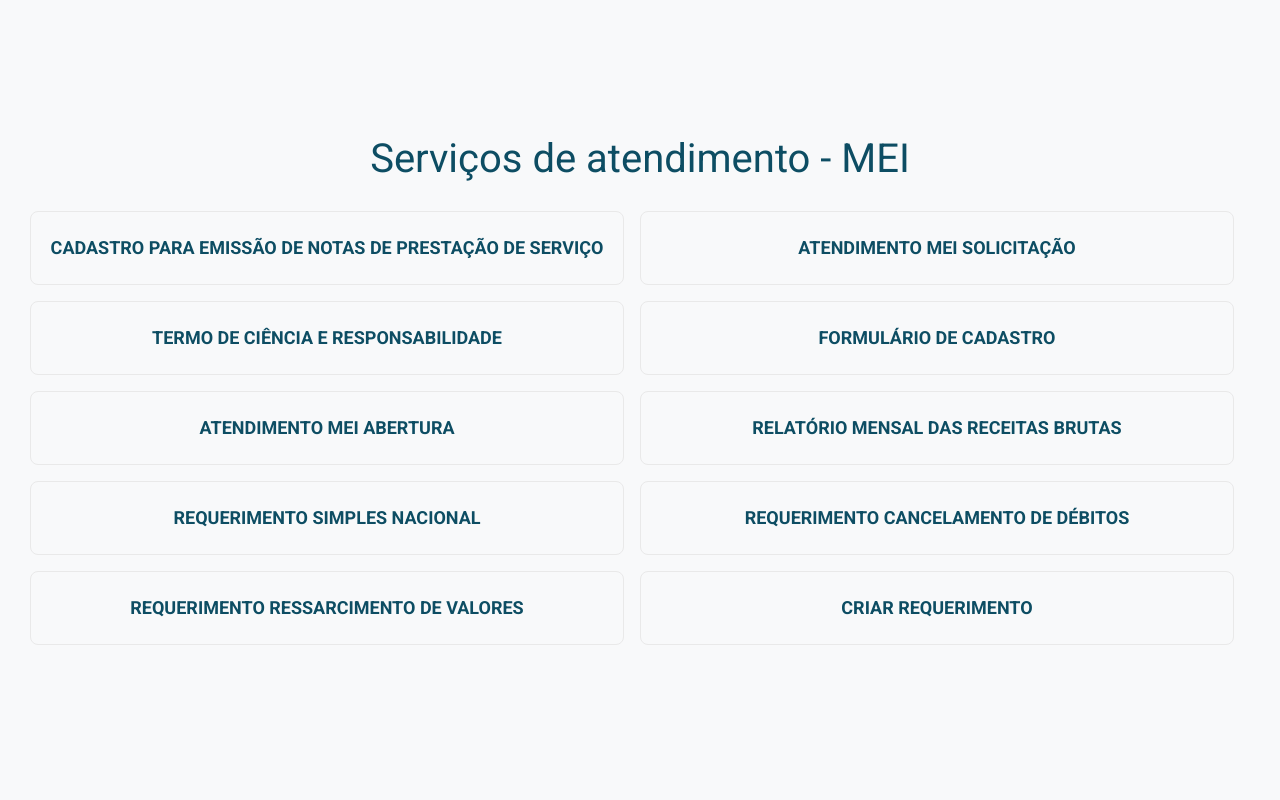
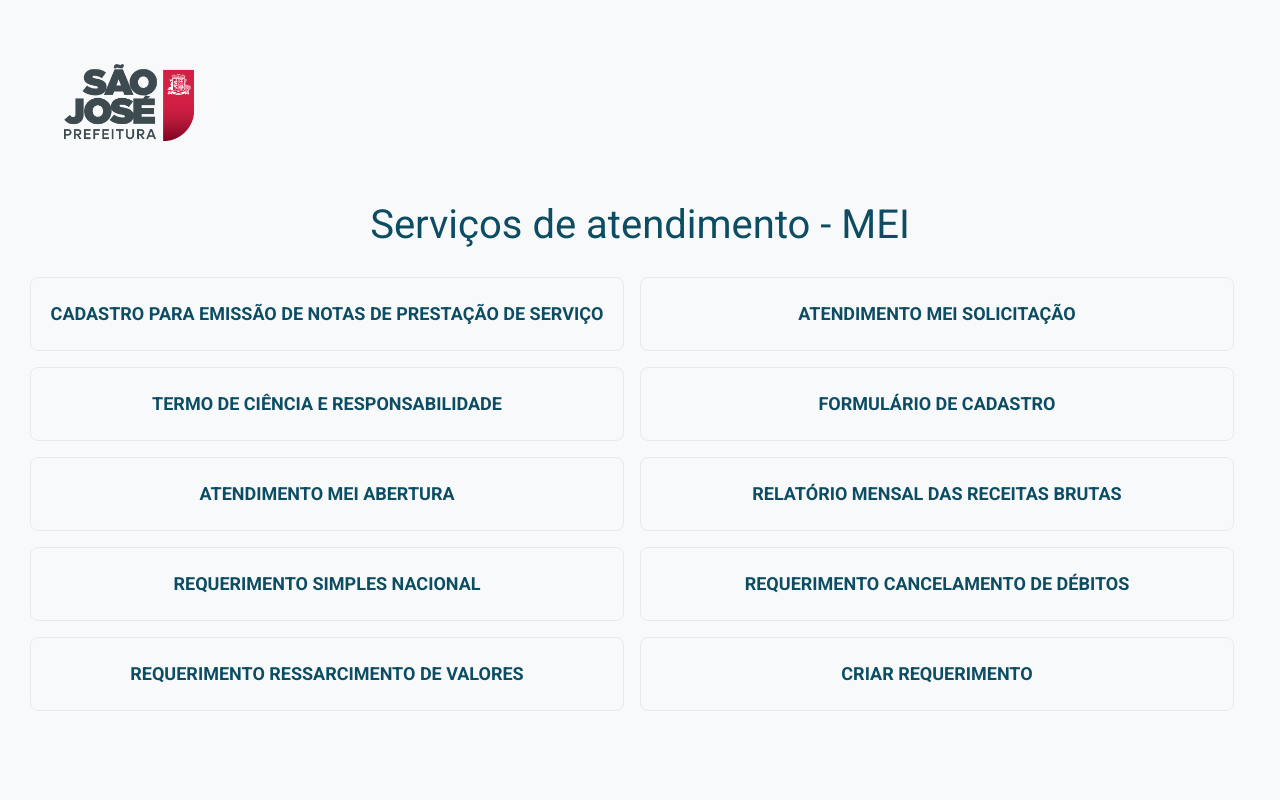
Before and after one commit to lucas14guesser/rework-mei, a React (Vite) app: page / in a window 1280 px wide. Shown: the top 800 px of the page. Built offline with nearby package versions, Linux system fonts and the light colour scheme; what @react-pdf/renderer would draw is missing.

Commit message:
build-v13

```diff
--- a/src/App.jsx
+++ b/src/App.jsx
@@ -1,10 +1,12 @@
-import { AppContainer, AppTitulo, AppLista, AppListaItems, AppListaItem } from "./styles/styles"
+import { AppContainer, AppTitulo, AppLista, AppListaItems, AppListaItem, Logo } from "./styles/styles"
 import { listaServicosColunaEsquerda, listaServicosColunaDireita } from "./services/Functions"
 import { Link } from "react-router-dom"
+import Header from "./components/layout/Header"
 
 function App() {
   return (
     <>
+      <Header />
       <AppTitulo>Serviços de atendimento - MEI</AppTitulo>
 
       <AppContainer>
--- /dev/null
+++ b/src/components/layout/Header.jsx
@@ -0,0 +1,8 @@
+import LogoPrefeitura from '../../assets/logo.png'
+import { Logo } from '../../styles/styles'
+
+function Header() {
+    return (
+        <Logo src={LogoPrefeitura} alt='Logo da prefeitura'/>
+    )
+} export default Header
--- a/src/styles/styles.js
+++ b/src/styles/styles.js
@@ -68,6 +68,11 @@
         border-radius: 8px;
     }
 `
+export const Logo = styled.img`
+    display: flex;
+    width: 130px;
+    margin: 4rem 0 4rem 4rem;
+`
 export const AppContainer = styled.div`
     display: flex;
     justify-content: center;
@@ -77,7 +82,7 @@
 export const AppTitulo = styled.h1`
     font-size: 2.5rem;
     text-align: center;
-    margin: 8.67rem 0 1rem 0;
+    margin: 2rem 0 1rem 0;
 `
 export const AppLista = styled.ul`
     display: flex;
```
Also changed, not shown: src/assets/logo.png (added), 26 other files (tests, documents, lock files or other folders).
